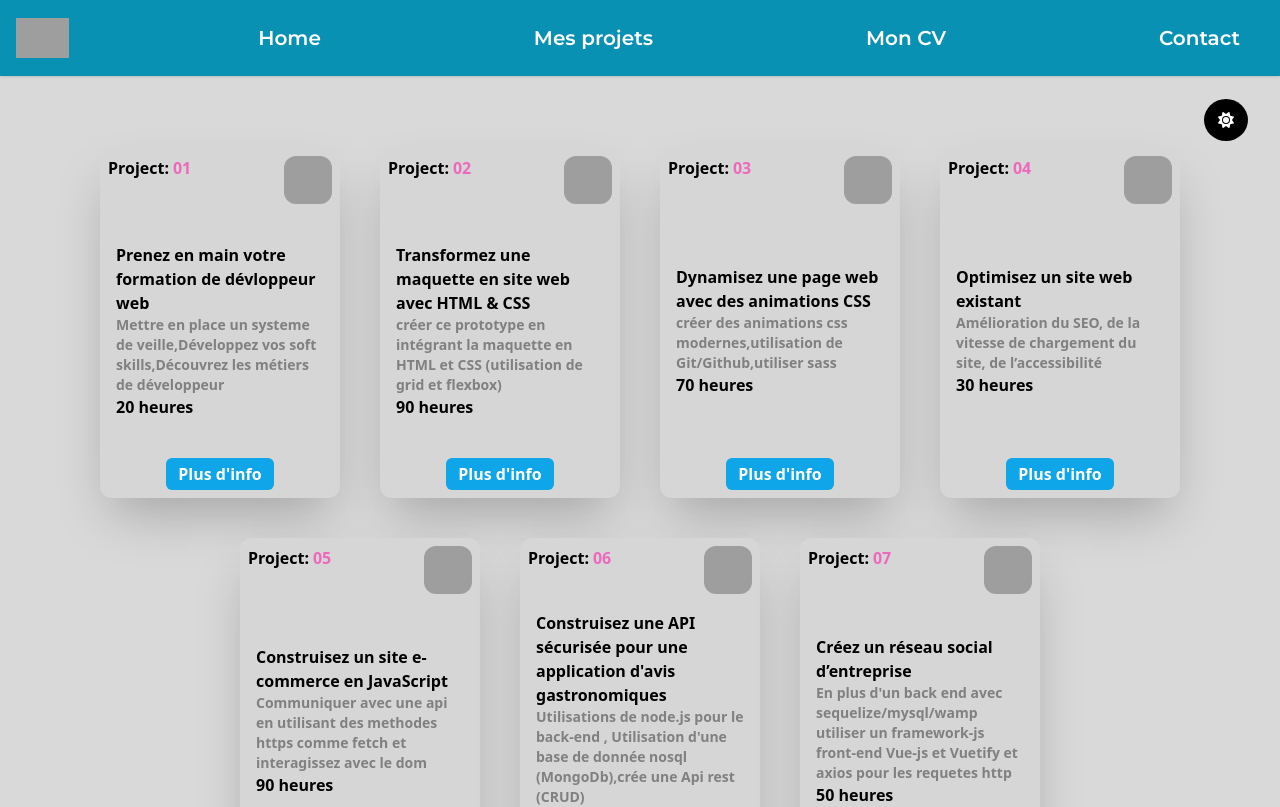
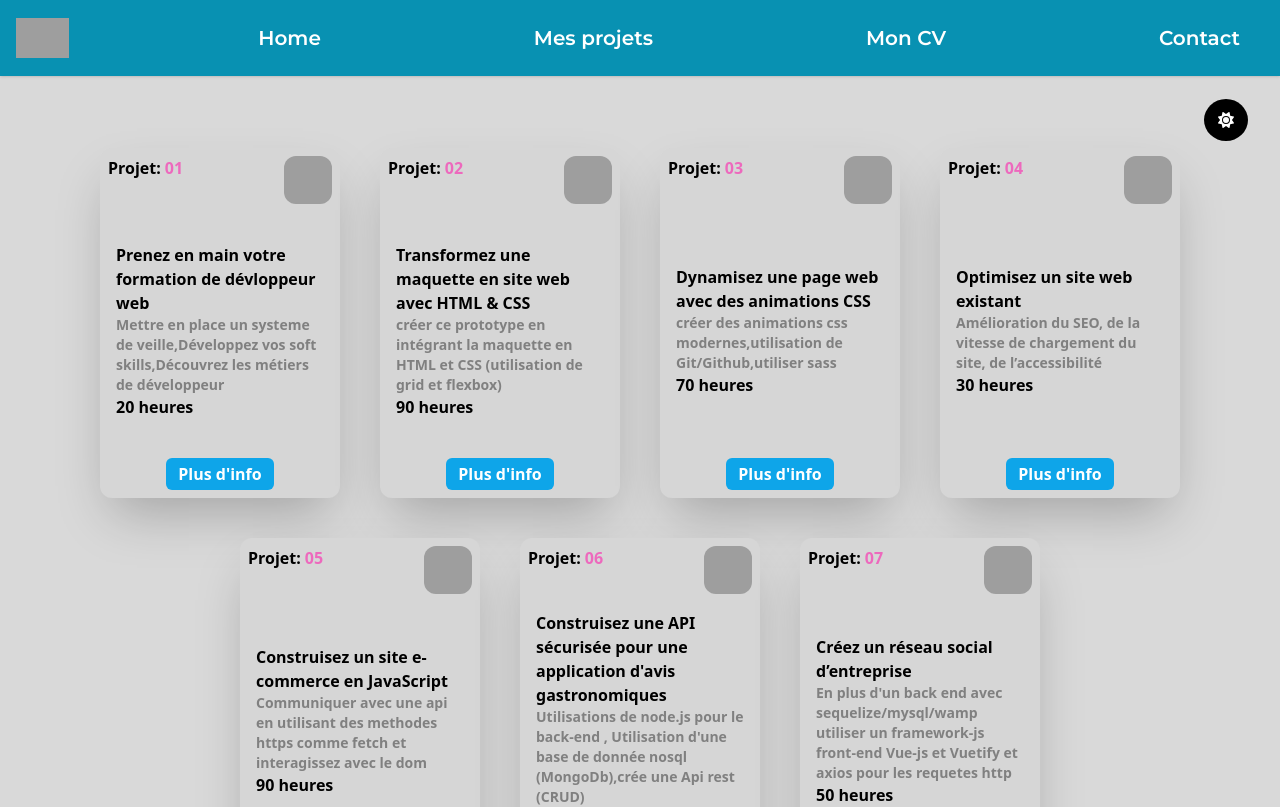
Before and after one commit to jojojuan06/portfolio--tailwin, a Vue app in the folder portfolio/: page /MyProjects in a window 1280 px wide. Shown: the top 807 px of the page. Built offline with nearby package versions, Linux system fonts and the light colour scheme; grey boxes are pictures that could not be loaded.

Commit message:
change html

```diff
--- a/portfolio/src/components/Card.vue
+++ b/portfolio/src/components/Card.vue
@@ -5,7 +5,7 @@
       <!-- Image -->
       <div class="flex justify-between">
           <div class="flex font-bold">
-            <h2 class="mr-1">Project:</h2>
+            <h2 class="mr-1">Projet:</h2>
             <h2 style="color:#ED69BD;">{{cardData.projectnumber}}</h2>
           </div>
           <div class="flex">
--- a/portfolio/src/views/HomeView.vue
+++ b/portfolio/src/views/HomeView.vue
@@ -9,7 +9,7 @@
             <div style="max-width:400px;" class="flex flex-col justify-center items-center">
                 <h2 class="font-bold">Bonjour !</h2>
                 <br>
-                <p class="font-bold">Je m’apelle Jonh</p>
+                <p class="font-bold">Je m’appelle Jonh</p>
                 <br>
                 <p class="font-bold w-2/4 text-center">J'habite <font-awesome-icon :icon="['fas', 'location-dot']" class=""/> Juans les pins
                 Je vous présente mon portfolio  qui est représentatif de mes qualitées et mon experience en tant que <strong class="text-[#EEAB61]">Web Developer </strong>!
```
